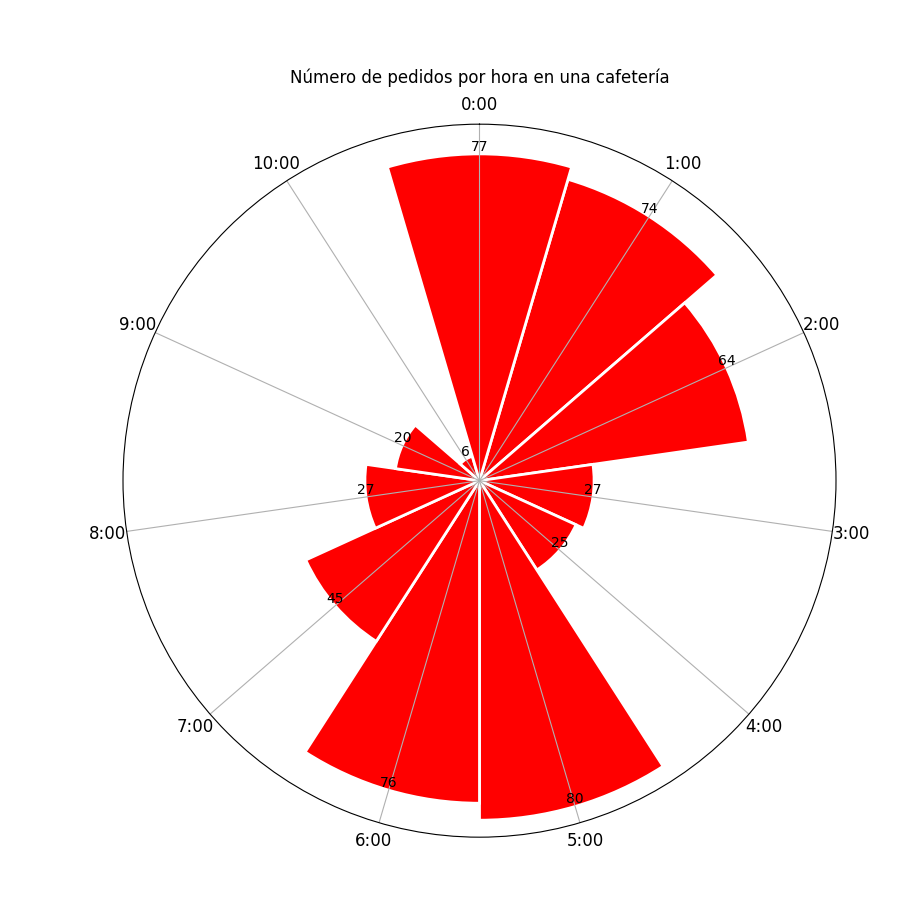
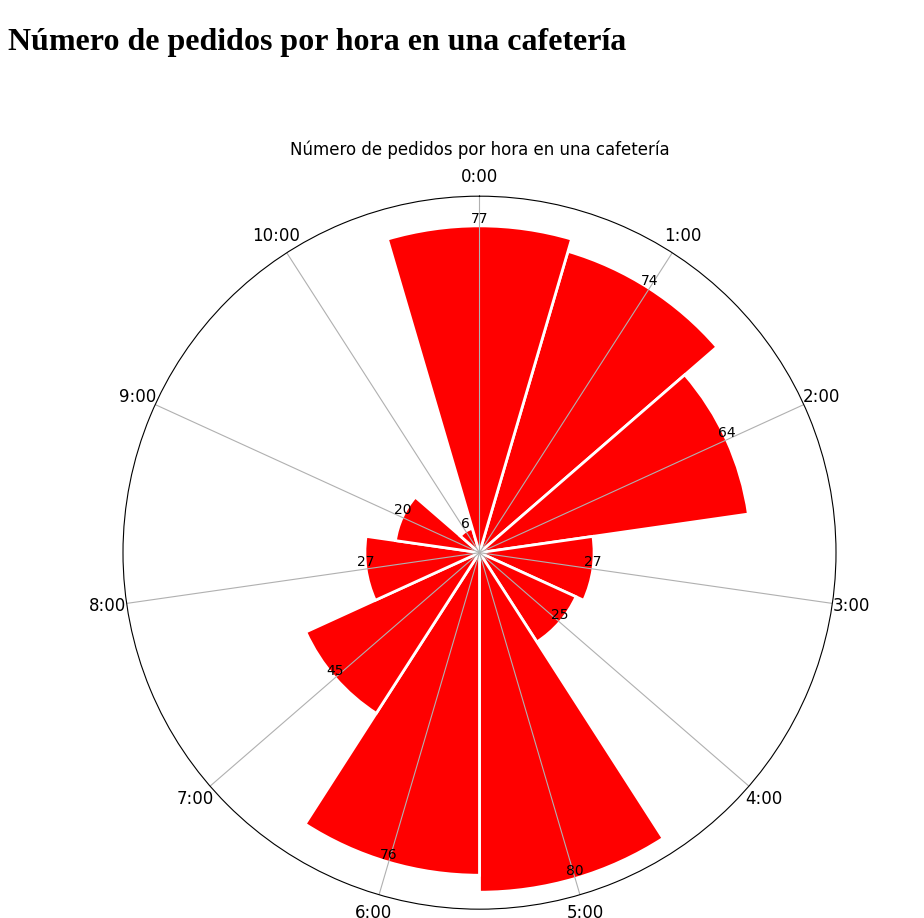
Before and after one commit to OscarTienda/uoc_visualizaciondedatos, a plain HTML site: page index.html in a window 1280 px wide. Shown: the whole page, without its empty margins (0-924 px from the left). Drawn offline with Linux system fonts and the light colour scheme.

Commit message:
Update index.html

```diff
--- a/index.html
+++ b/index.html
@@ -6,6 +6,7 @@
     <title>Rose Chart - Óscar Tienda Beteta - Número de pedidos por hora en una cafetería</title>
 </head>
 <body>
+    <h1>Número de pedidos por hora en una cafetería</h1>
     <img src="Rose_Chart.png" alt="Rose Chart">
 </body>
 </html>
```
